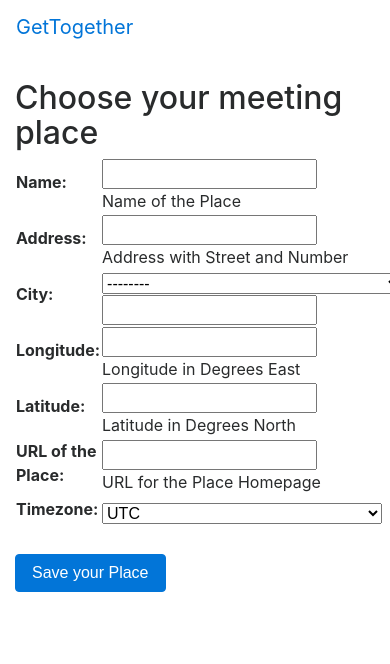
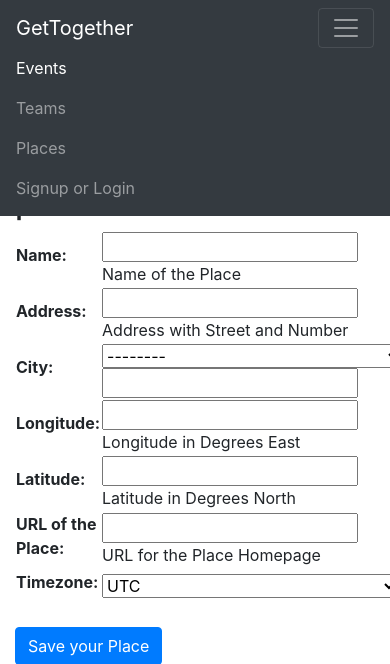
Before and after one commit to GetTogetherComm/GetTogether, a Django app: page /create-place/ in a window 390 px wide, after a click that opens the changed part; the page is wider, and only the part inside the window is pictured. Shown: the top 664 px of that part. Run offline with Django 3.2, Linux system fonts and the light colour scheme; tables that the repository leaves empty hold one stand-in row (values such as "Sample post"); one stand-in notice (Sample message) is shown; some libraries are stand-ins or nearby versions.

Commit message:
Fix Boostrap menu collapse on mobile screens. Show user messages at the top of the page

```diff
--- a/get_together/templates/get_together/base.html
+++ b/get_together/templates/get_together/base.html
@@ -21,7 +21,7 @@
     {% endif %}
 
     <!-- Bootstrap core CSS -->
-    <link href="https://maxcdn.bootstrapcdn.com/bootstrap/4.0.0-beta.3/css/bootstrap.min.css" integrity="sha384-Zug+QiDoJOrZ5t4lssLdxGhVrurbmBWopoEl+M6BdEfwnCJZtKxi1KgxUyJq13dy" crossorigin="anonymous" rel="stylesheet">
+    <link rel="stylesheet" href="https://maxcdn.bootstrapcdn.com/bootstrap/4.0.0/css/bootstrap.min.css" integrity="sha384-Gn5384xqQ1aoWXA+058RXPxPg6fy4IWvTNh0E263XmFcJlSAwiGgFAW/dAiS6JXm" crossorigin="anonymous">
     <link href="https://cdnjs.cloudflare.com/ajax/libs/jqueryui/1.12.1/jquery-ui.css" rel="stylesheet">
     <!-- Bootstrap style overrides -->
     <style>
@@ -60,15 +60,24 @@
 
         </ul>
         <ul class="navbar-nav">
-{% if request.user.is_authenticated %}
-<li class="nav-item"><a class="nav-link">Welcome {{ request.user.username }}</a></li>
-{% else %}
-<li class="nav-item"><a class="nav-link" href="/">Signup or Login</a></li>
-{% endif %}
+            {% if request.user.is_authenticated %}
+            <li class="nav-item"><a class="nav-link">Welcome {{ request.user.username }}</a></li>
+            {% else %}
+            <li class="nav-item"><a class="nav-link" href="/">Signup or Login</a></li>
+            {% endif %}
+        </ul>
       </div>
     </nav>
 
     <main role="main" class="container">
+
+    {% if messages %}
+    <div class="alerts">
+        {% for message in messages %}
+        <div class="alert{% if message.tags %} {{ message.tags }}{% endif %}">{{ message }}</div>
+        {% endfor %}
+    </div>
+    {% endif %}
 
 {% block content %}{% endblock %}
     </main>
@@ -76,10 +85,9 @@
     <!-- Bootstrap core JavaScript
     ================================================== -->
     <!-- Placed at the end of the document so the pages load faster -->
-    <script src="https://cdnjs.cloudflare.com/ajax/libs/jquery/3.2.1/jquery.js"></script>
-    <script>window.jQuery || document.write('<script src="../../../../assets/js/vendor/jquery-slim.min.js"><\/script>')</script>
-    <script src="https://unpkg.com/popper.js@1.12.9/dist/umd/popper.js"></script>
-    <script src="https://maxcdn.bootstrapcdn.com/bootstrap/3.3.7/js/bootstrap.min.js" integrity="sha384-Tc5IQib027qvyjSMfHjOMaLkfuWVxZxUPnCJA7l2mCWNIpG9mGCD8wGNIcPD7Txa" crossorigin="anonymous"></script>
+    <script src="https://code.jquery.com/jquery-3.2.1.slim.min.js" integrity="sha384-KJ3o2DKtIkvYIK3UENzmM7KCkRr/rE9/Qpg6aAZGJwFDMVNA/GpGFF93hXpG5KkN" crossorigin="anonymous"></script>
+    <script src="https://cdnjs.cloudflare.com/ajax/libs/popper.js/1.12.9/umd/popper.min.js" integrity="sha384-ApNbgh9B+Y1QKtv3Rn7W3mgPxhU9K/ScQsAP7hUibX39j7fakFPskvXusvfa0b4Q" crossorigin="anonymous"></script>
+    <script src="https://maxcdn.bootstrapcdn.com/bootstrap/4.0.0/js/bootstrap.min.js" integrity="sha384-JZR6Spejh4U02d8jOt6vLEHfe/JQGiRRSQQxSfFWpi1MquVdAyjUar5+76PVCmYl" crossorigin="anonymous"></script>
     <script src="https://cdnjs.cloudflare.com/ajax/libs/jqueryui/1.12.1/jquery-ui.js"></script>
 {% block javascript %}{% endblock %}
 </html>
```
